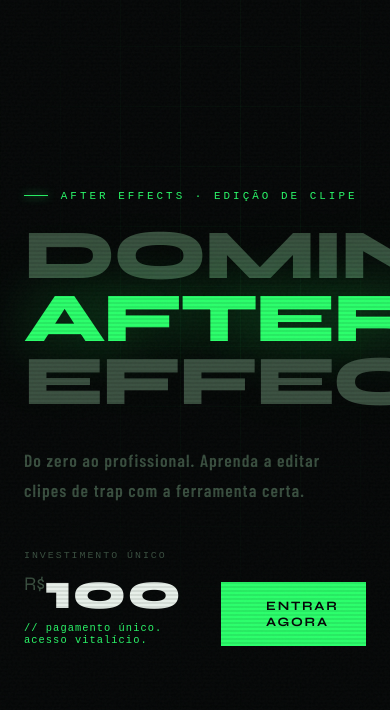
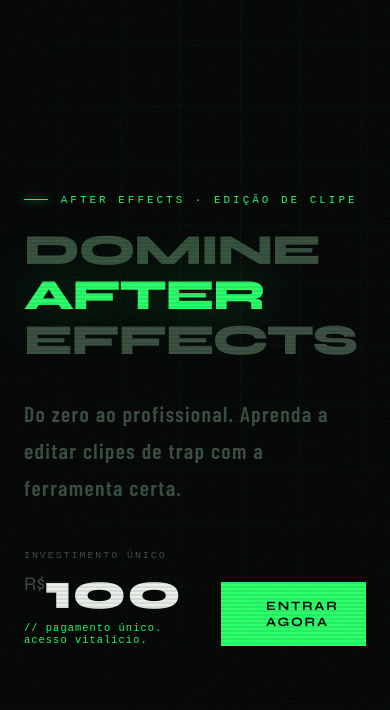
Before and after one commit to percaholicdxg/.montpro, a plain HTML site: page index.html in a window 390 px wide. Shown: the part 134-844 px from the top of the page. Drawn offline with nearby package versions, Linux system fonts and the light colour scheme; a web font is replaced by a local one.

Commit message:
Add files via upload

```diff
--- a/index.html
+++ b/index.html
@@ -555,9 +555,8 @@
       .about-wrap { grid-template-columns:1fr; gap:2.5rem; }
       footer { flex-direction:column; text-align:center; }
 
-      /* hero title menor no mobile */
-      .hero-title { font-size: clamp(2.8rem, 18vw, 5rem) !important; }
-      .hero-sub { font-size: 1.1rem; }
+      /* hero title cabe na tela */
+      .hero-title { font-size: 11vw !important; line-height: 1.05 !important; }
 
       /* grid do vídeo portrait: empilha vertical */
       .video-portrait-row { grid-template-columns: 1fr !important; }
```
